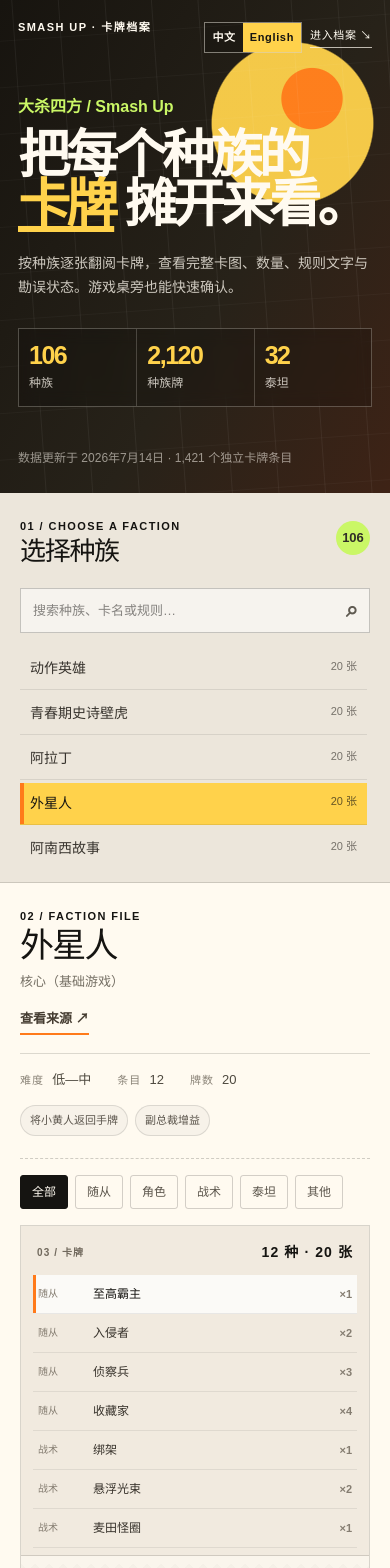
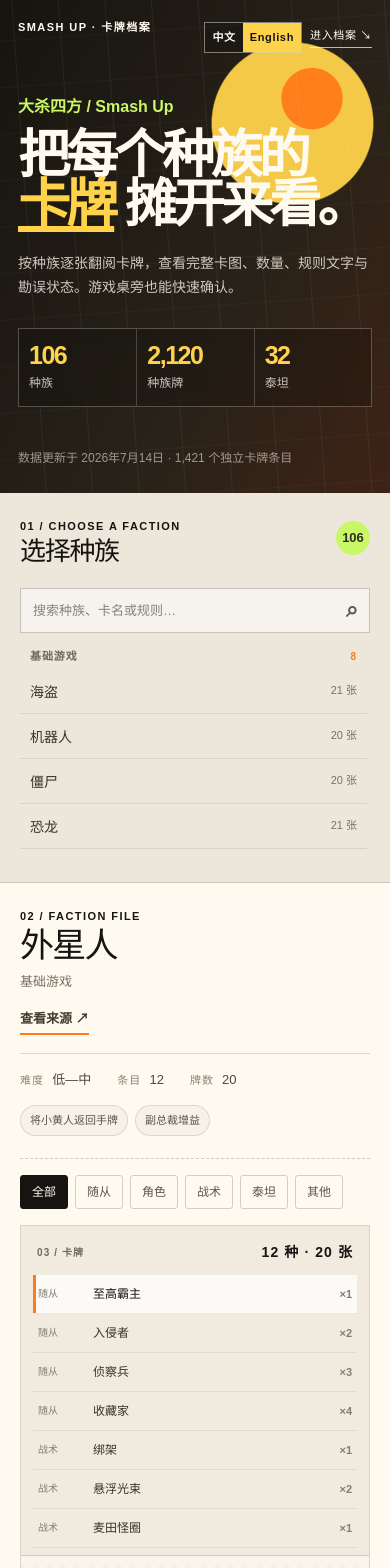
Before and after one commit to 906919303-crypto/smash-up-card-archive, a Next.js app: page / in a window 390 px wide. Shown: the top 1568 px of the page. Built offline with nearby package versions, Linux system fonts and the light colour scheme.

Commit message:
Group faction decks by expansion order

```diff
--- a/app/globals.css
+++ b/app/globals.css
@@ -236,9 +236,46 @@
 
 .factionList {
   display: grid;
-  gap: 3px;
+  align-content: start;
+  gap: 16px;
   overflow: auto;
   padding-right: 3px;
+}
+
+.factionGroup {
+  padding-top: 10px;
+  border-top: 1px solid rgba(21, 20, 17, 0.12);
+}
+
+.factionGroup:first-child {
+  padding-top: 0;
+  border-top: 0;
+}
+
+.factionGroupHeading {
+  display: flex;
+  align-items: baseline;
+  justify-content: space-between;
+  gap: 10px;
+  padding: 0 10px 7px;
+  color: #71695d;
+  font-size: 11px;
+  font-weight: 850;
+  letter-spacing: 0.08em;
+  text-transform: uppercase;
+}
+
+.factionGroupHeading span { overflow: hidden; text-overflow: ellipsis; white-space: nowrap; }
+
+.factionGroupHeading small {
+  flex: 0 0 auto;
+  color: var(--orange);
+  font-size: 10px;
+}
+
+.factionGroupItems {
+  display: grid;
+  gap: 3px;
 }
 
 .factionButton {
@@ -659,7 +696,7 @@
   .heroGrid, .catalogShell, .browserLayout { grid-template-columns: 1fr; }
   .statStack { grid-template-columns: repeat(3, 1fr); }
   .factionPanel { min-height: 0; max-height: 390px; border-right: 0; border-bottom: 1px solid var(--line); }
-  .factionList { grid-template-columns: repeat(2, minmax(0, 1fr)); }
+  .factionGroupItems { grid-template-columns: repeat(2, minmax(0, 1fr)); }
   .factionButton { border-bottom: 1px solid rgba(21,20,17,0.09); }
   .contentPanel { padding: 28px 20px 36px; }
   .cardList { max-height: 330px; border-right: 0; border-bottom: 1px solid var(--line); }
@@ -674,7 +711,7 @@
   .heroText { font-size: 14px; }
   .statStack strong { font-size: 25px; }
   .statStack div { padding: 14px 10px; }
-  .factionList { grid-template-columns: 1fr; }
+  .factionGroupItems { grid-template-columns: 1fr; }
   .factionSummary { align-items: start; flex-direction: column; }
   .cardFace { padding: 17px; border-width: 5px; }
   .cardRules { font-size: 15px; }
--- a/app/page.tsx
+++ b/app/page.tsx
@@ -179,6 +179,43 @@
   "NOT STATED": { zh: "\u672a\u6ce8\u660e", en: "Not stated" },
 };
 
+const EXPANSION_ORDER = [
+  { set: "Core (Base Game)", setZh: "基础游戏" },
+  { set: "Awesome Level 9000", setZh: "9000级超赞" },
+  { set: "The Obligatory Cthulhu Set", setZh: "克苏鲁必备套装" },
+  { set: "Science Fiction Double Feature", setZh: "科幻双片" },
+  { set: "Monster Smash", setZh: "怪物乱斗" },
+  { set: "Pretty Pretty Smash Up", setZh: "萌萌大乱斗" },
+  { set: "Smash Up: Munchkin", setZh: "芒奇金" },
+  { set: "It's Your Fault!", setZh: "都是你的错！" },
+  { set: "What Were We Thinking?", setZh: "我们当时在想什么？" },
+  { set: "Cease and Desist", setZh: "停止并禁止" },
+  { set: "Big in Japan", setZh: "大闹日本" },
+  { set: "That '70s Expansion", setZh: "70年代扩展" },
+  { set: "The Bigger Geekier Box", setZh: "更大、更极客的盒子" },
+  { set: "Oops, You Did It Again", setZh: "哎呀，你又来了！" },
+  { set: "World Tour: International Incident", setZh: "世界巡演：国际事件" },
+  { set: "Smash Up: Penguins", setZh: "企鹅" },
+  { set: "World Tour: Culture Shock", setZh: "世界巡演：文化冲击" },
+  { set: "Smash Up: Marvel", setZh: "漫威" },
+  { set: "Smash Up: Goblins", setZh: "哥布林" },
+  { set: "Smash Up: Knights of the Round Table", setZh: "圆桌骑士" },
+  { set: "10th Anniversary", setZh: "十周年纪念" },
+  { set: "Smash Up: Disney Edition", setZh: "迪士尼版" },
+  { set: "Smash Up: Teens", setZh: "青少年" },
+  { set: "Excellent Movies, Dudes!", setZh: "超棒电影，伙计们！" },
+  { set: "Half the Battle", setZh: "战斗已成功一半" },
+  { set: "Smash Up: Clowns", setZh: "小丑" },
+  { set: "Smash Up: Slashers", setZh: "砍杀者" },
+] as const;
+
+const EXPANSION_RANK = new Map(EXPANSION_ORDER.map((expansion, index) => [expansion.set, index]));
+const EXPANSION_ZH = new Map(EXPANSION_ORDER.map((expansion) => [expansion.set, expansion.setZh]));
+
+function expansionLabel(set: string, language: Language) {
+  return language === "zh" ? EXPANSION_ZH.get(set) ?? set : set;
+}
+
 function factionLabel(faction: Faction, language: Language) {
   return language === "zh" ? faction.nameZh || faction.name : faction.name;
 }
@@ -251,6 +288,23 @@
       }),
     [term],
   );
+
+  const groupedFactions = useMemo(() => {
+    const groups = new Map<string, Faction[]>();
+    for (const faction of visibleFactions) {
+      const factions = groups.get(faction.set) ?? [];
+      factions.push(faction);
+      groups.set(faction.set, factions);
+    }
+    return [...groups.entries()]
+      .sort(([left], [right]) => (EXPANSION_RANK.get(left) ?? Number.MAX_SAFE_INTEGER) - (EXPANSION_RANK.get(right) ?? Number.MAX_SAFE_INTEGER) || left.localeCompare(right))
+      .map(([set, factions]) => ({
+        set,
+        factions: factions.sort((left, right) =>
+          factionLabel(left, language).localeCompare(factionLabel(right, language), language === "zh" ? "zh-CN" : "en"),
+        ),
+      }));
+  }, [language, visibleFactions]);
 
   const activeFaction =
     catalog.factions.find((faction) => faction.slug === selectedFaction) ??
@@ -428,7 +482,14 @@
           </label>
 
           <div className="factionList" role="list">
-            {visibleFactions.map((faction) => {
+            {groupedFactions.map(({ set, factions }) => (
+              <section className="factionGroup" key={set} aria-label={expansionLabel(set, language)}>
+                <div className="factionGroupHeading">
+                  <span>{expansionLabel(set, language)}</span>
+                  <small>{factions.length}</small>
+                </div>
+                <div className="factionGroupItems" role="list">
+                  {factions.map((faction) => {
                     const count = faction.cards.reduce((sum, card) => sum + card.quantity, 0);
                     return (
                       <button
@@ -442,6 +503,9 @@
                       </button>
                     );
                   })}
+                </div>
+              </section>
+            ))}
             {!visibleFactions.length && <p className="emptyList">{ui.noFactions}</p>}
           </div>
         </aside>
```
Also changed, not shown: app/data/smashup-catalog.json, 5 other files (tests, documents, lock files or other folders). Lines whose indentation alone changed are shown as unchanged.
